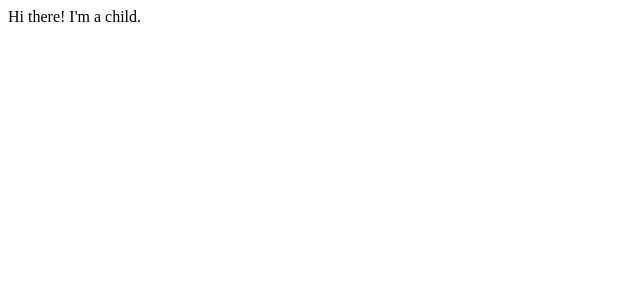
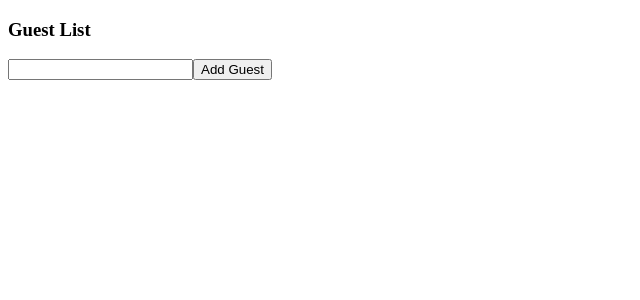
Before and after one commit to ryanmanchester/react-ts, a React (Create React App) app: page / in a window 1280 px wide. Shown: the top 300 px of the page, without its empty margins (0-640 px from the left). Built offline with nearby package versions, Linux system fonts and the light colour scheme.

Commit message:
implements guest list state example

```diff
--- a/src/index.tsx
+++ b/src/index.tsx
@@ -1,8 +1,13 @@
 import ReactDOM from 'react-dom';
-import Parent from '../src/props/Parent';
+
+import GuestList from '../src/state/GuestList';
 
 const App = () => {
-  return <Parent />
+  return (
+    <div>
+    <GuestList />
+    </div>
+  )
 }
 
 ReactDOM.render(<App />, document.querySelector('#root'));
--- a/src/props/Child.tsx
+++ b/src/props/Child.tsx
@@ -1,3 +1,12 @@
-export const Child = () => {
-  return <div>Hi there! I'm a child. </div>
+interface ChildProps {
+  color: string;
+  onClick: () => void;
 }
+
+
+export const ChildAsFC: React.FC<ChildProps> = ({ color, onClick }) => {
+  return <div>
+  {color}
+  <button onClick={onClick}>Click ME!</button>
+  </div>
+}
--- a/src/props/Parent.tsx
+++ b/src/props/Parent.tsx
@@ -1,7 +1,7 @@
-import { Child } from './Child';
+import { ChildAsFC } from './Child';
 
 const Parent = () => {
-  return <Child />;
+  return <ChildAsFC color="red" onClick={() => console.log("Button was clicked")}/>;
 };
 
 export default Parent
--- /dev/null
+++ b/src/state/GuestList.tsx
@@ -0,0 +1,14 @@
+import { useState } from 'react';
+
+const GuestList: React.FC = () => {
+  const [name, setName] = useState('');
+
+  return <div>
+  <h3>Guest List</h3>
+
+  <input value={name} onChange={(e) => setName(e.target.value)} />
+  <button>Add Guest</button>
+  </div>
+}
+
+export default GuestList
```
